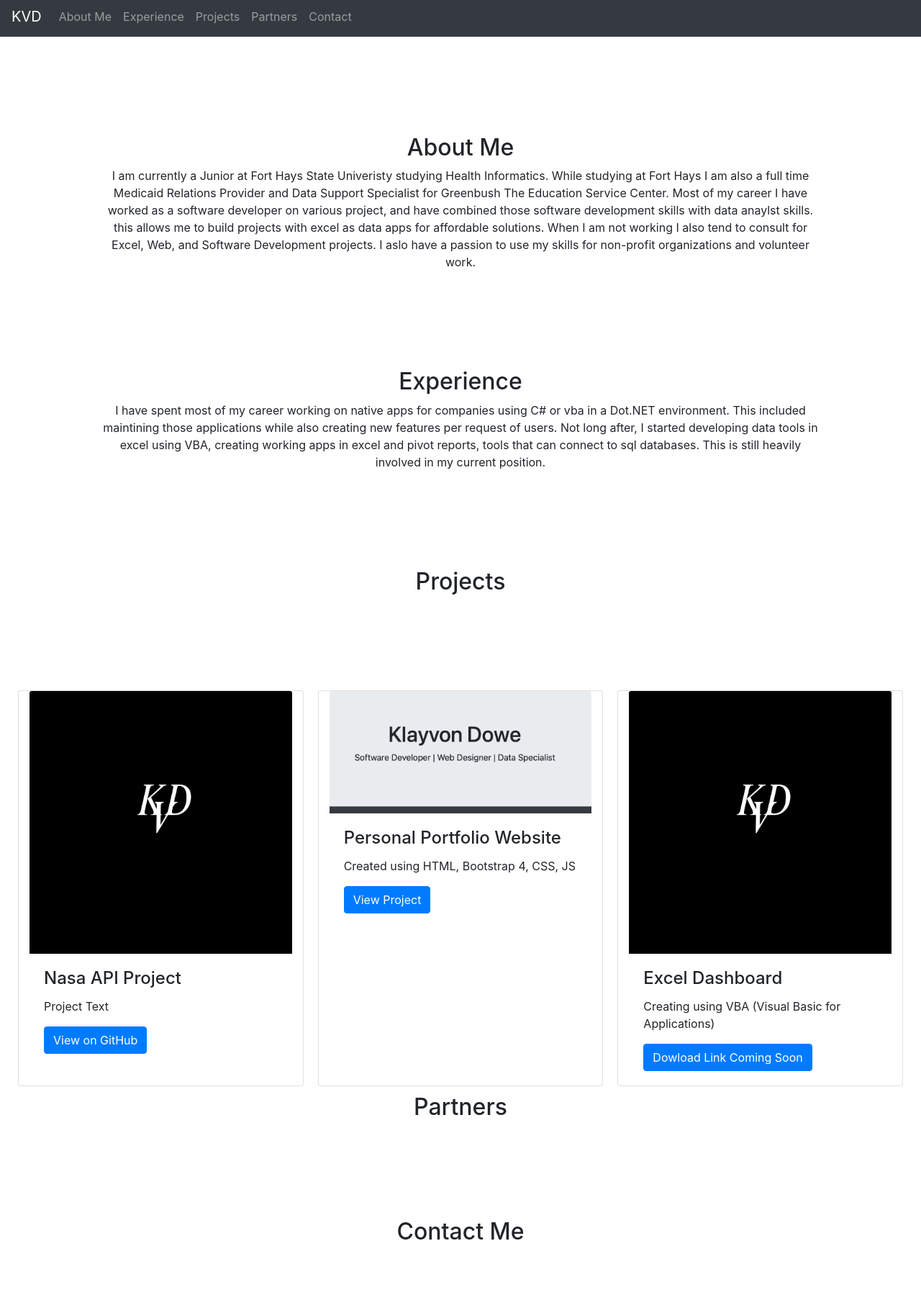
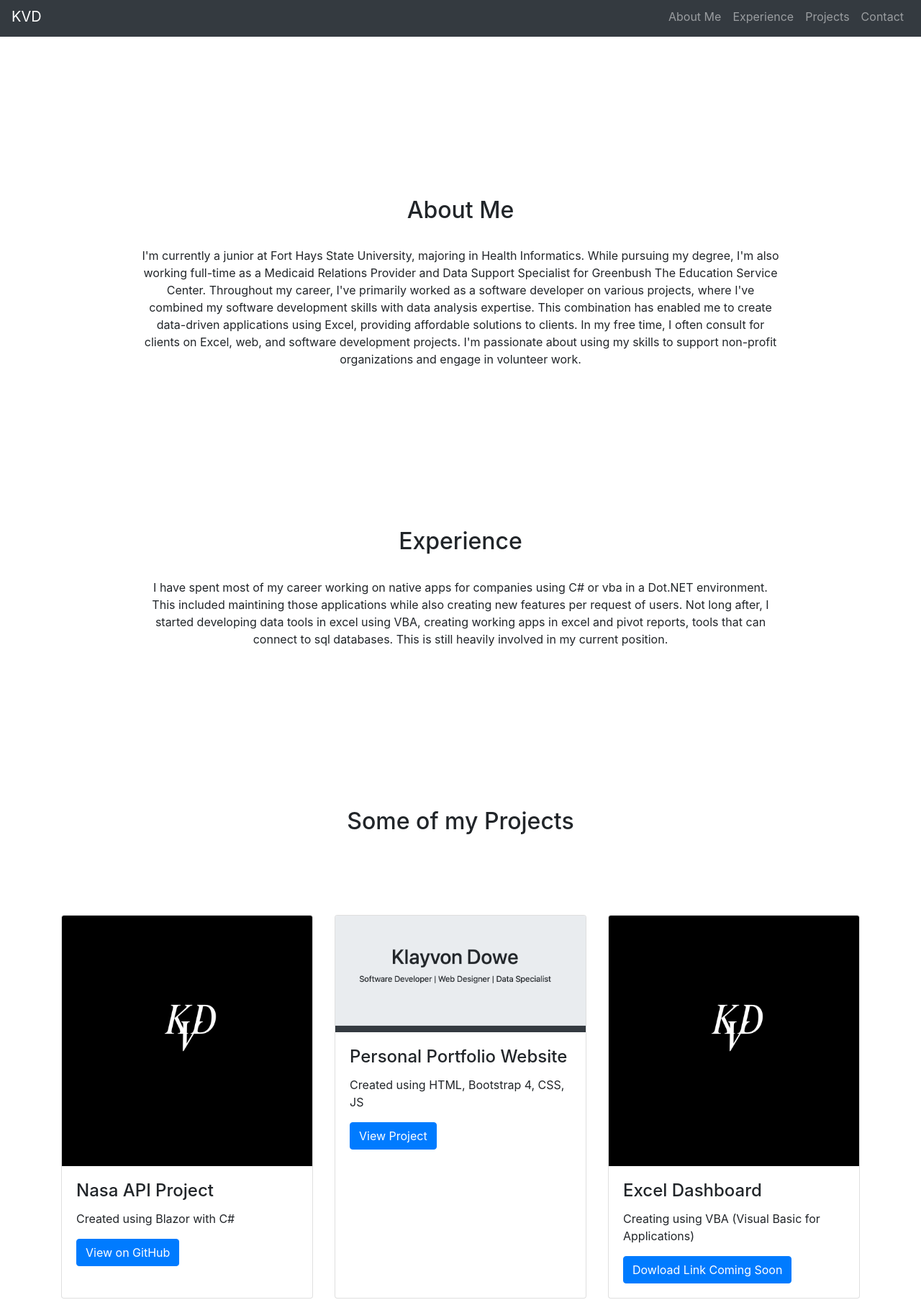
Before and after one commit to KlayVonDowe/Informatics-Portfolio, a plain HTML site: page index.html in a window 1280 px wide. Shown: the part 229-2035 px from the top of the page at 72% size. Drawn offline with nearby package versions, Linux system fonts and the light colour scheme.

Commit message:
fixed visuals deleted unused divs

```diff
--- a/index.css
+++ b/index.css
@@ -8,10 +8,10 @@ header{
 h2{
     text-align: center;
 }
-#about-me, #experience, #projects, #contact-me{
+#about-me, #experience, #projects{
+    padding-top: 10% ;
     margin: 10%;
     height: 25%;
-    padding-top: 10px;
     text-align:center;
 }
 
--- a/index.html
+++ b/index.html
@@ -20,12 +20,12 @@
             <p>Software Developer | Web Designer | Data Specialist</p>
         </span>
     </div>
-    <nav class="navbar navbar-expand-md bg-dark navbar-dark">
+    <nav class="navbar navbar-expand-md bg-dark navbar-dark sticky-top">
         <a class="navbar-brand" href="#">KVD</a>
         <button class="navbar-toggler" type="button" data-toggle="collapse" data-target="#collapsibleNavbar">
             <span class="navbar-toggler-icon"></span>
         </button>
-        <div class="collapse navbar-collapse" id="collapsibleNavbar">
+        <div class="collapse navbar-collapse  justify-content-end" id="collapsibleNavbar">
             <ul class="navbar-nav">
                 <li class="nav-item">
                     <a class="nav-link" href="#about-me">About Me</a>
@@ -37,54 +37,63 @@
                     <a class="nav-link" href="#projects">Projects</a>
                 </li>
                 <li class="nav-item">
-                    <a class="nav-link" href="#partners">Partners</a>
-                </li>
-                <li class="nav-item">
                     <a class="nav-link" href="#contact">Contact</a>
                 </li>
             </ul>
         </div>
     </nav>
-    <div class="container-fluid">
+    <div class="container">
         <div id="about-me">
             <h2>About Me</h2>
-            <p> I am currently a Junior at Fort Hays State Univeristy studying Health Informatics. While studying at Fort Hays I am also a full time Medicaid
-                Relations Provider and Data Support Specialist for Greenbush The Education Service
-                Center. Most of my career I have worked as a software developer on various project, and have combined those software development skills with data anaylst skills. this allows me to build projects with excel as data apps for affordable solutions.
-                 When I am not working I also tend to consult for Excel, Web, and Software
-                Development projects. I aslo have a passion to use my skills for non-profit organizations and volunteer work.</p>
+            <br>
+            <p> I'm currently a junior at Fort Hays State University, majoring in Health Informatics. While pursuing my
+                degree, I'm also working full-time as a Medicaid Relations Provider and Data Support Specialist
+                for Greenbush The Education Service Center. Throughout my career, I've primarily worked as a software
+                developer on various projects, where I've combined my software development skills with data analysis
+                expertise. This combination has enabled me to create data-driven applications using Excel, providing
+                affordable solutions to clients.
+
+                In my free time, I often consult for clients on Excel, web, and software development projects. I'm
+                passionate about using my skills to support non-profit organizations and engage in volunteer work.
+            </p>
         </div>
         <div id="experience">
             <h2>Experience</h2>
+            <br>
             <p>I have spent most of my career working on native apps for companies using C# or vba in a
-                Dot.NET environment. This included maintining those applications while also creating new features per request of users.
+                Dot.NET environment. This included maintining those applications while also creating new features per
+                request of users.
                 Not long after, I started developing data tools in excel using VBA, creating working apps in excel and
-                pivot reports, tools that can connect to sql databases. This is still heavily involved in my current position.</p>
+                pivot reports, tools that can connect to sql databases. This is still heavily involved in my current
+                position.</p>
         </div>
-
-        <div class="container-fluid">
-            <h2 id=projects>Projects</h2>
-            <div class="row">
-                <div class="card col" style="width:400px; margin: 10px;">
+    </div>
+        <div class="container">
+            <h2 id=projects>Some of my Projects</h2>
+            <div class="card-deck">
+                <div class="card" >
                     <img class="card-img-top" src="image.png" alt="Logo Image" style="width: 100%;">
                     <div class="card-body">
                         <h4 class="card-title">Nasa API Project</h4>
-                        <p class="card-text">Project Text</p>
-                        <a href="https://github.com/KlayVonDowe/NasaBlazorApp" class="btn btn-primary">View on GitHub</a>
+                        <p class="card-text">Created using Blazor with C#</p>
+                        <a href="https://github.com/KlayVonDowe/NasaBlazorApp" class="btn btn-primary">View on
+                            GitHub</a>
                     </div>
                 </div>
 
-                <div class="card col" style="width:400px; margin: 10px;">
-                    <img class="card-img-top" src="Screenshot 2026-09-25 at 11.46.43 AM.png" alt="Logo Image" style="width: 100%; height: auto;">
+                <div class="card " >
+                    <img class="card-img-top" src="Screenshot 2026-09-25 at 11.46.43 AM.png" alt="Logo Image"
+                        style="width: 100%; height: auto;">
                     <div class="card-body">
                         <h4 class="card-title">Personal Portfolio Website</h4>
                         <p class="card-text">Created using HTML, Bootstrap 4, CSS, JS</p>
-                        <a href="https://klayvondowe.github.io/" target="_blank" class="btn btn-primary">View Project</a>
+                        <a href="https://klayvondowe.github.io/" target="_blank" class="btn btn-primary">View
+                            Project</a>
                     </div>
                 </div>
 
 
-                <div class="card col" style="width:400px; margin:10px;">
+                <div class="card ">
                     <img class="card-img-top" src="image.png" alt="Logo Image" style="width: 100%;">
                     <div class="card-body">
                         <h4 class="card-title">Excel Dashboard</h4>
@@ -95,15 +104,7 @@
 
             </div>
         </div>
-        <div id="partners">
-            <h2>Partners</h2>
-            <p></p>
-        </div>
-        <div id="contact-me">
-            <h2>Contact Me</h2>
-            <p></p>
-        </div>
-    </div>
+
     <hr>
     <footer class="footer" id="contact">
         <div class="row container-fluid">
@@ -117,11 +118,12 @@
             </div>
             <div class="col" style="text-align: center;">
                 <p>Profesional Links</p>
-                <p><a href="https://www.linkedin.com/in/klayvon-dowe/" target="_blank" class="fa fa-linkedin"></a> <a class="fa fa-github" href="https://github.com/KlayVonDowe" target="_blank"></a></p>
+                <p><a href="https://www.linkedin.com/in/klayvon-dowe/" target="_blank" class="fa fa-linkedin"></a> <a
+                        class="fa fa-github" href="https://github.com/KlayVonDowe" target="_blank"></a></p>
             </div>
             <div class="col">
                 <p>2026 by KlayVon Dowe.</p>
-                <p>Created By Klayvon Dowe</p>
+                <p>Created By Klayvon Dowe Hosted by GitHub Pages</p>
             </div>
         </div>
     </footer>
```
